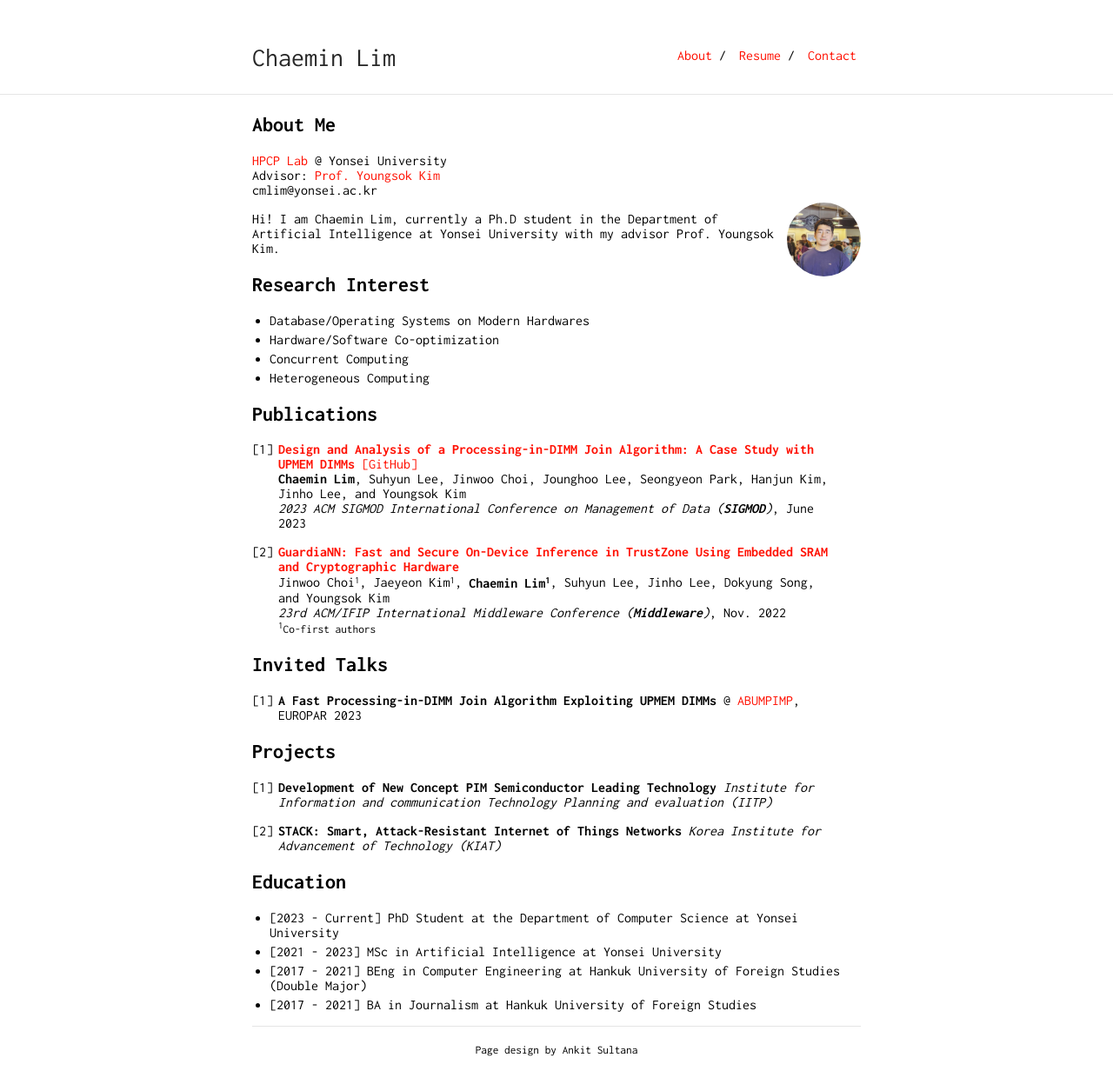
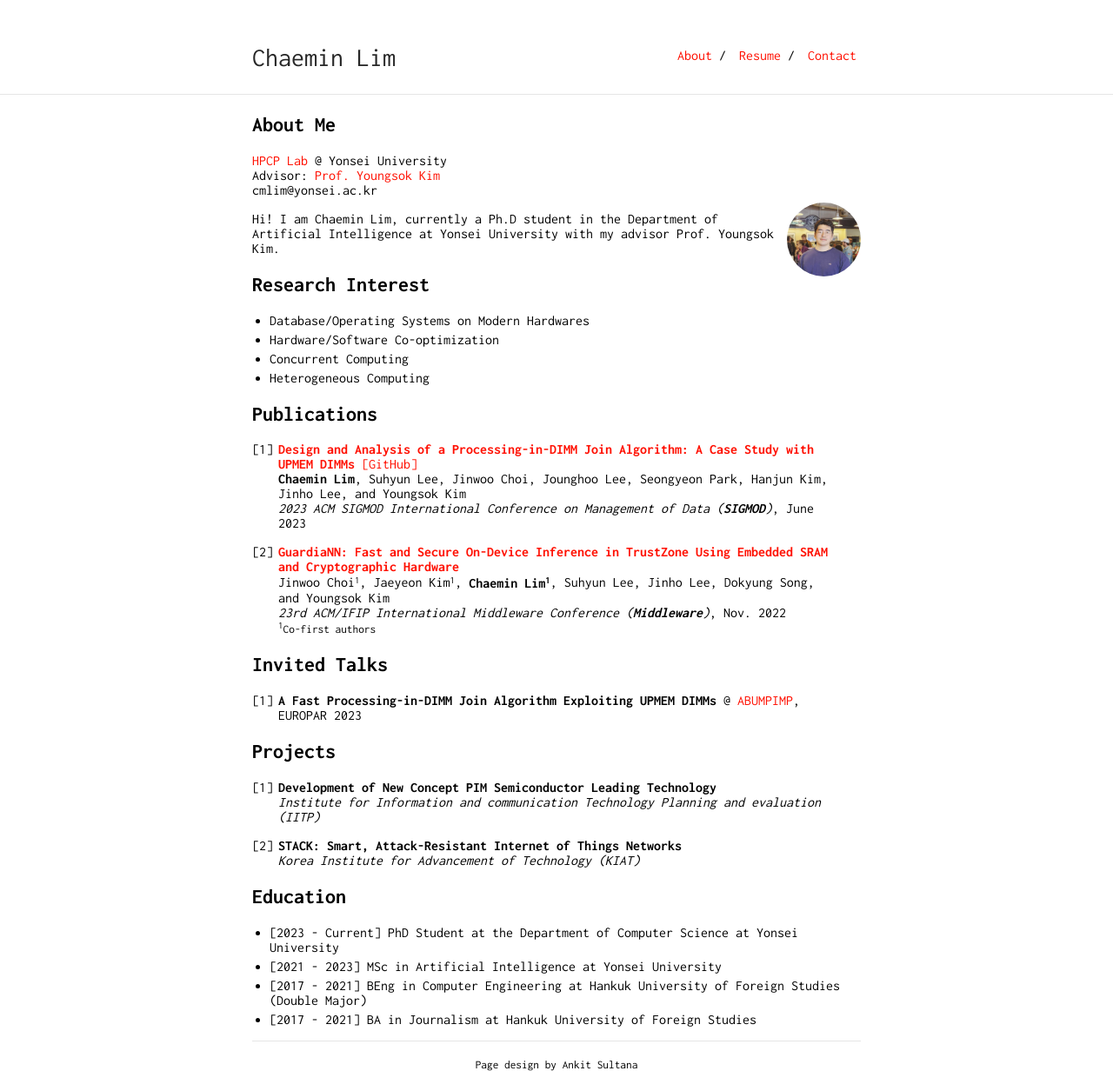
Before and after one commit to janoslim/janoslim.github.io, a Jekyll site: the page built from index.md, in a window 1280 px wide. Shown: the whole page at 87% size. Built offline with Jekyll 4.4.1, drawn with Linux system fonts in a browser that asks for light colours; our own code applies the rules of GitHub Pages for plain Markdown files.

```diff
--- a/index.md
+++ b/index.md
@@ -32,15 +32,15 @@ Jinwoo Choi<small><sup>1</sup></small>, Jaeyeon Kim<small><sup>1</sup></small>,
 
 ## Invited Talks
 
-1. <b>A Fast Processing-in-DIMM Join Algorithm Exploiting UPMEM DIMMs</b> @ <a href="https://www.upmem.com/abumpimp-2023/">ABUMPIMP</a>, EUROPAR 2023
+1. <b>A Fast Processing-in-DIMM Join Algorithm Exploiting UPMEM DIMMs</b> @ <a href="https://www.upmem.com/abumpimp-2023/">ABUMPIMP</a>, EUROPAR 2023<br>
 
 ## Projects
 
-1. <b>Development of New Concept PIM Semiconductor Leading Technology</b>
-<i>Institute for Information and communication Technology Planning and evaluation (IITP)</i>
+1. <b>Development of New Concept PIM Semiconductor Leading Technology</b><br>
+<i>Institute for Information and communication Technology Planning and evaluation (IITP)</i><br>
 
-2. <b>STACK: Smart, Attack-Resistant Internet of Things Networks</b>
-<i>Korea Institute for Advancement of Technology (KIAT)</i>
+2. <b>STACK: Smart, Attack-Resistant Internet of Things Networks</b><br>
+<i>Korea Institute for Advancement of Technology (KIAT)</i><br>
 
 ## Education
 
```
